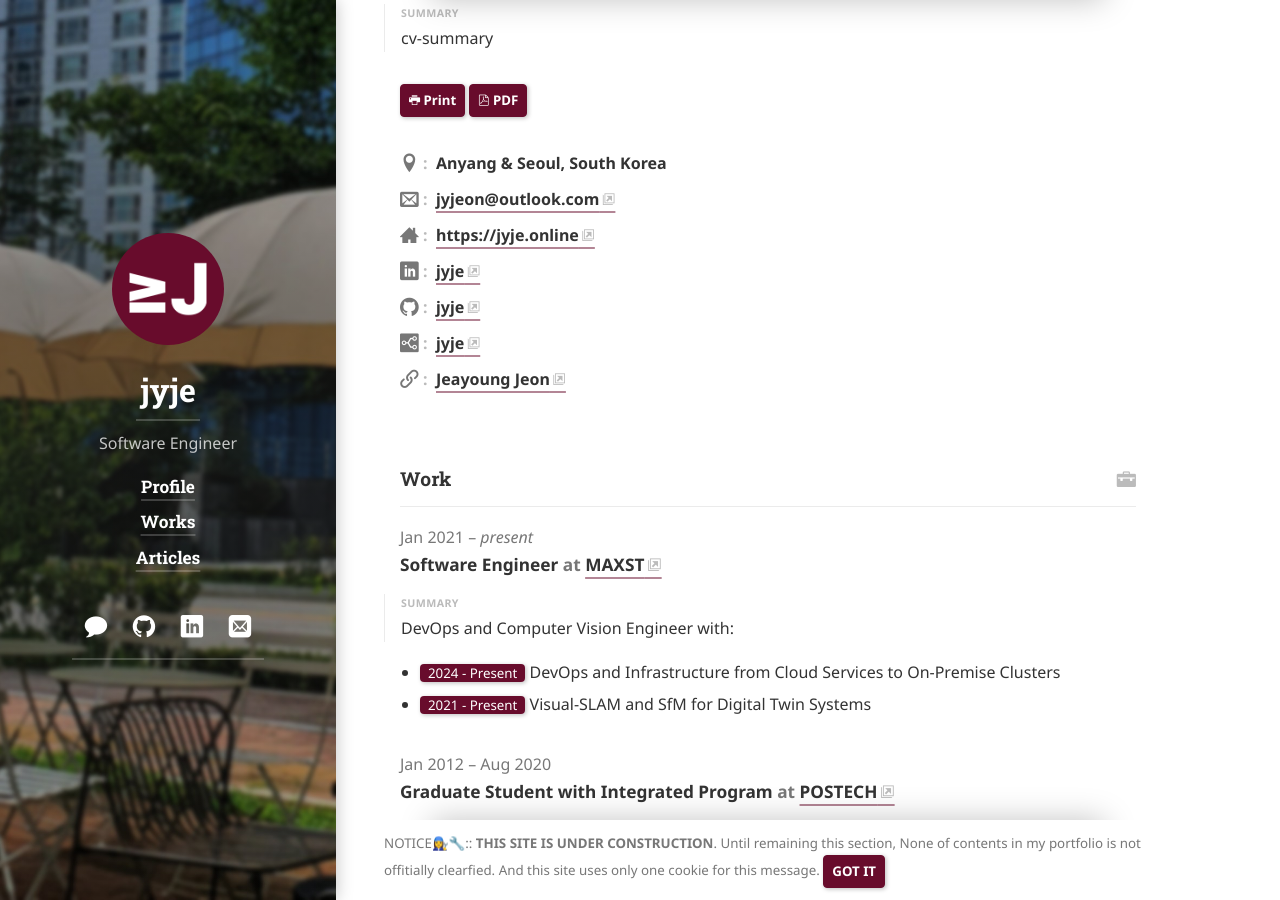
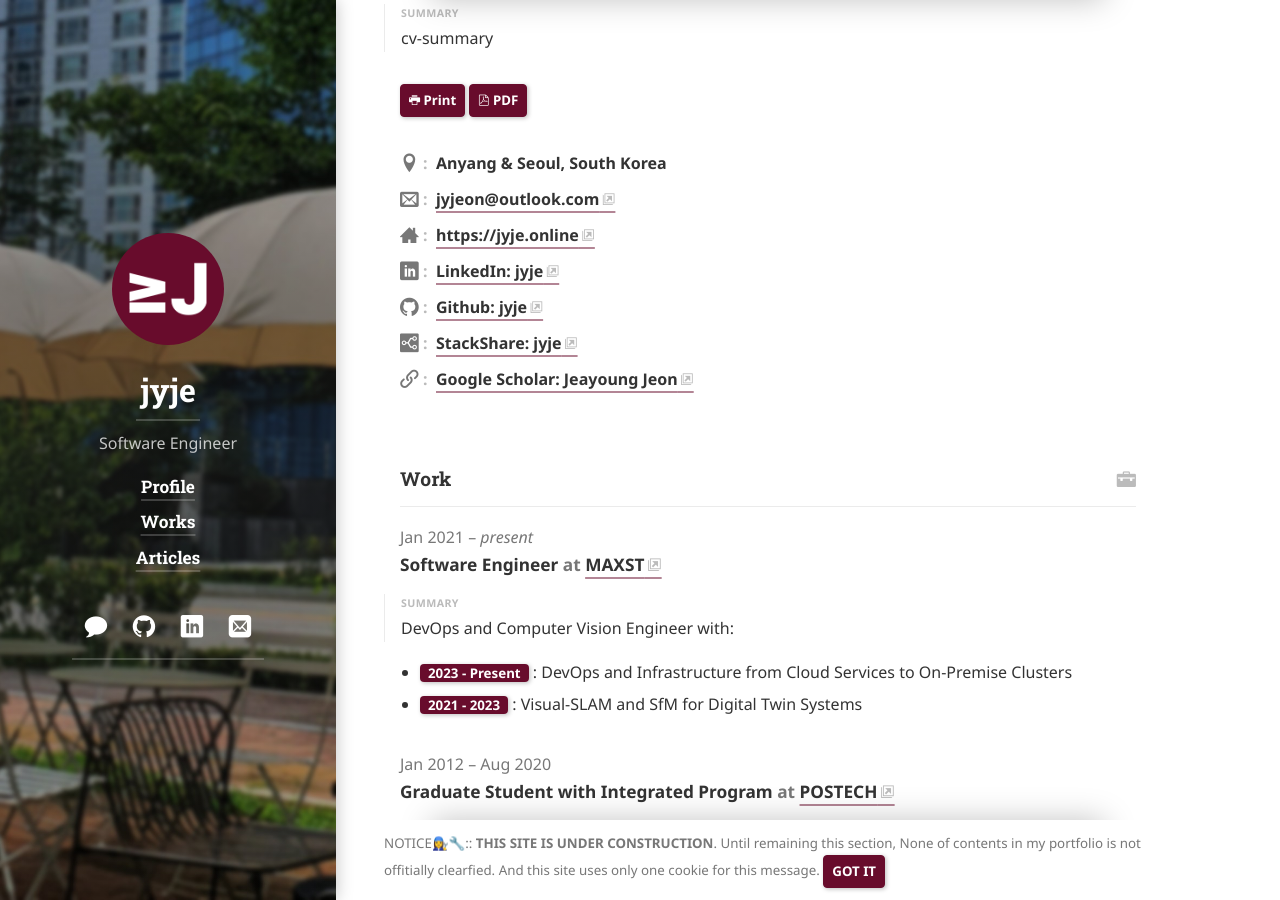
Before and after one commit to jyje/portfolio, a Jekyll site: the page built from profile/cv/index.md, in a window 1280 px wide and 900 px high, scrolled down 239 px. Built offline with Jekyll 4.4.1, drawn with Linux system fonts in a browser that asks for light colours; cached includes are drawn as plain includes; nearby versions of some CDN libraries; some web fonts are replaced; library files that are not in the unit come from our copies; grey boxes are pictures that could not be loaded.

Commit message:
🔧 profile: update contents using emph

```diff
--- a/_data/resume.yml
+++ b/_data/resume.yml
@@ -20,16 +20,16 @@ basics:
     region: "" # "California"
   profiles:
     - network: LinkedIn
-      username: jyje
+      username: "LinkedIn: jyje"
       url: https://linkedin.com/in/jyje/
     - network: Github
-      username: jyje
+      username: "Github: jyje"
       url: http://github.com/jyje/
     - network: StackShare
-      username: jyje
+      username: "StackShare: jyje"
       url: https://stackshare.io/jyje/jyje-pro-stack
-    - network: Google Scholar
-      username: Jeayoung Jeon
+    - network: GoogleScholar
+      username: "Google Scholar: Jeayoung Jeon"
       url: https://scholar.google.com/citations?user=gwCPQM8AAAAJ
   contents:
     formatting:
@@ -42,6 +42,7 @@ basics:
       title: "Curriculum Vitae"
       summary: "cv-summary"
 work:
+
   - company: "MAXST"
     position: "Software Engineer"
     website: "https://maxst.com/en/"
@@ -50,11 +51,12 @@ work:
       DevOps and Computer Vision Engineer with:
     highlights:
       - >
-        <span class="emph btn-inline btn-primary">2024 - Present</span>
+        <span class="emph btn-inline btn-primary"><b>2023 - Present</b></span> :
           DevOps and Infrastructure from Cloud Services to On-Premise Clusters
       - >
-        <span class="emph btn-inline btn-primary">2021 - Present</span>
+        <span class="emph btn-inline btn-primary"><b>2021 - 2023</b></span> :
           Visual-SLAM and SfM for Digital Twin Systems
+
   - company: "POSTECH"
     position: "Graduate Student with Integrated Program"
     website: "https://eee.postech.ac.kr/"
--- a/_data/social.yml
+++ b/_data/social.yml
@@ -19,8 +19,8 @@ google-plus:
 google-drive:
   name: Google Drive
   icon: icon-google-drive
-googlescholar:
-  name: Google Scholar
+google-scholar:
+  name: GoogleScholar
   icon: icon-scholar
   prepend: 'https://scholar.google.com/citations?user='
 facebook:
```
Also changed, not shown: profile/index.md (+2 -2 lines), CHANGELOG.md, assets/icomoon/selection.json.
